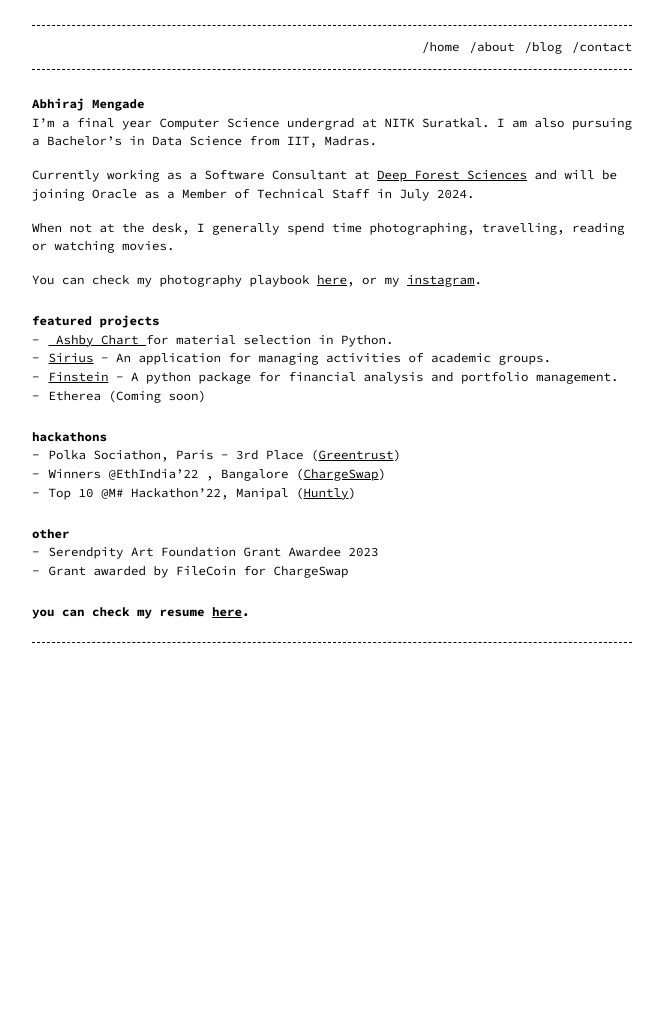
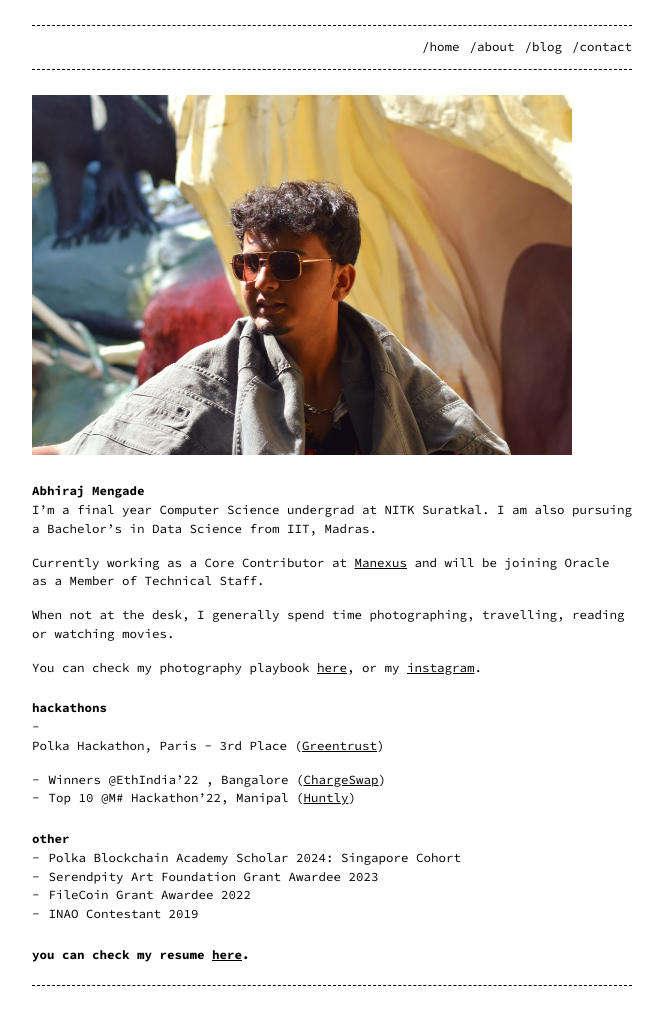
Before and after one commit to abhiraj-mengade/abhiraj-mengade.github.io, a Jekyll site: the page built from about.md, in a window 1280 px wide. Shown: the whole page, without its empty margins (308-971 px from the left). Built offline with Jekyll 4.4.1, drawn with Linux system fonts in a browser that asks for light colours; before the commit the page ends 900 px from its top, so only the background shows below that.

Commit message:
minor updates

```diff
--- a/about.md
+++ b/about.md
@@ -4,31 +4,29 @@ title: /about
 permalink: /about
 ---
 
+<img src="../assets/img/self.jpeg"/>
 
 # Abhiraj Mengade
 
 I'm a final year Computer Science undergrad at NITK Suratkal. I am also pursuing a Bachelor's in Data Science from IIT, Madras.
 
-Currently working as a Software Consultant at <a href="https://deepforestsci.com/">Deep Forest Sciences</a> and will be joining Oracle as a Member of Technical Staff in July 2024.
+Currently working as a Core Contributor at <a href="https://manexus.xyz/">Manexus</a> and will be joining Oracle as a Member of Technical Staff.
 
 When not at the desk, I generally spend time photographing, travelling, reading or watching movies.
 
- You can check my photography playbook <a href="https://www.playbook.com/s/riyuzakiog/CKmB82RrBspKN4RpBMdeNf8X">here</a>, or my <a href="https://www.instagram.com/lensing_riyu/">instagram</a>.
+ You can check my photography playbook <a href="https://www.playbook.com/riyuportfolio/d3Gk6hy14dEeS9z4XvJ1qqyu">here</a>, or my <a href="https://www.instagram.com/lensing_riyu/">instagram</a>.
 
-# featured projects
-
-- <a href="https://github.com/abhiraj-mengade/Ashbychart"> Ashby Chart </a> for material selection in Python.
-- <a href="https://github.com/Neumannics/Sirius">Sirius<a/> - An application for managing activities of academic groups.
-- <a href="https://pypi.org/project/Finstein/">Finstein</a> - A python package for financial analysis and portfolio management.
-- Etherea (Coming soon)
 # hackathons
 
-- Polka Sociathon, Paris - 3rd Place (<a href="https://github.com/abhiraj-mengade/GreenTrust">Greentrust</a>)
+- Polka Hackathon, Paris - 3rd Place (<a href="https://github.com/abhiraj-mengade/GreenTrust">Greentrust</a>)
+
 - Winners @EthIndia'22 , Bangalore (<a href="https://devfolio.co/projects/chargeswap-3527">ChargeSwap</a>)
 - Top 10 @M# Hackathon'22, Manipal (<a href="https://github.com/Team-Huntly/Huntly">Huntly</a>)
 
 # other
+- Polka Blockchain Academy Scholar 2024: Singapore Cohort
 - Serendpity Art Foundation Grant Awardee 2023
-- Grant awarded by FileCoin for ChargeSwap
+- FileCoin Grant Awardee 2022
+- INAO Contestant 2019
 
 ### you can check my resume <a href="https://drive.google.com/file/d/15KrxFbAdso1hMbY9Wd6vFQbwhM6DHWoq/view?usp=drive_link">here</a>.
```
Also changed, not shown: index.md (+0 -1 lines), assets/img/self.jpeg (added).
